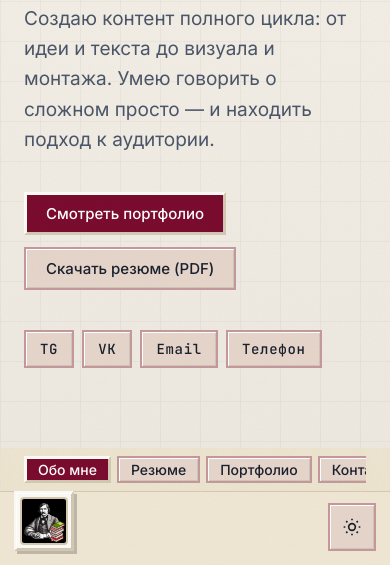
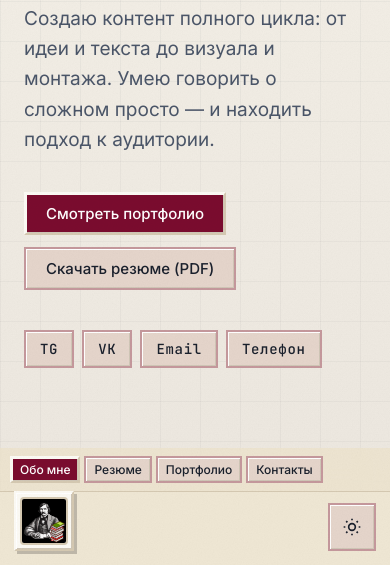
Before and after one commit to shannisaintly/shannisaintly.github.io, a plain HTML site: page index.html in a window 390 px wide. Shown: the part 279-844 px from the top of the page. Drawn offline with Linux system fonts and the light colour scheme.

Commit message:
Фикс меню для телефонов

```diff
--- a/styles.css
+++ b/styles.css
@@ -628,3 +628,22 @@ body { padding-bottom: 96px; } /* контент не уходит под пле
     animation: none !important;
   }
 }
+
+/* ===== ФИКС МЕНЮ НА ТЕЛЕФОНАХ ===== */
+@media (max-width: 600px) {
+  /* Сжимаем отступы между кнопками */
+  .nav-links {
+    gap: 4px !important;
+  }
+
+  /* Уменьшаем сами кнопки и текст внутри них */
+  .nav-links a {
+    padding: 4px 8px !important;
+    font-size: 12px !important;
+  }
+
+  /* Убираем лишние отступы у контейнера, чтобы дать место кнопкам */
+  .nav .container {
+    padding: 0 10px !important;
+  }
+}
```
